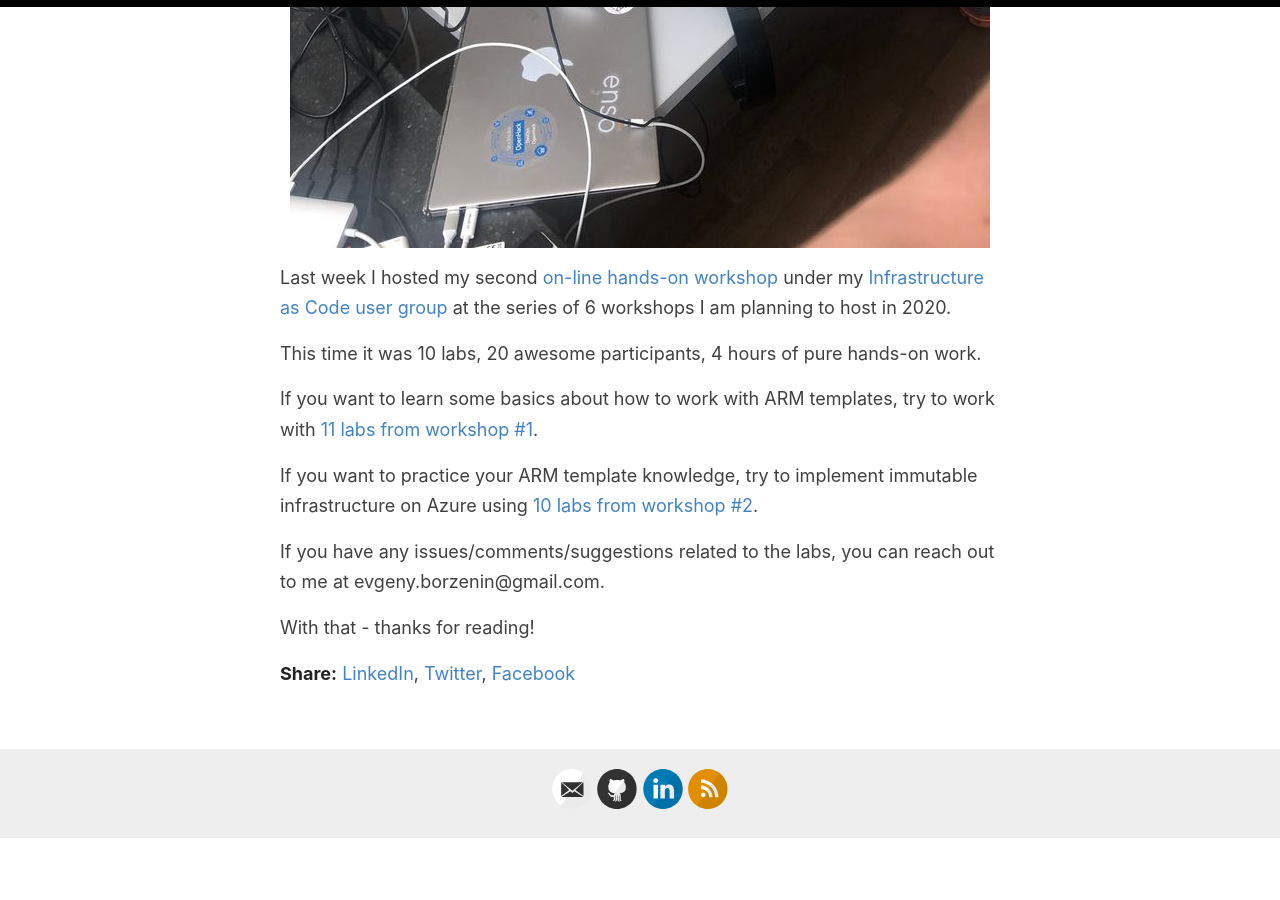
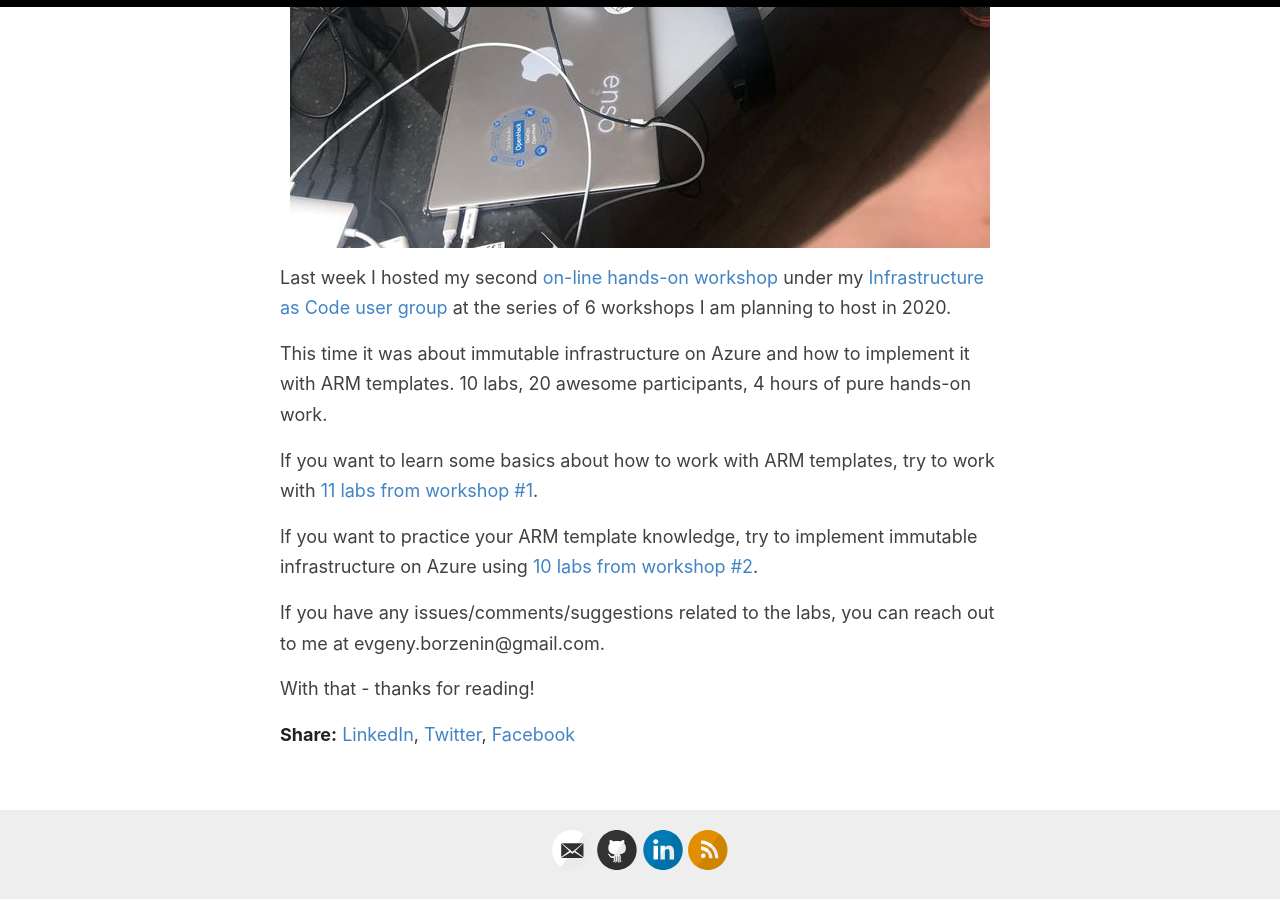
Before and after one commit to evgenyb/evgenyb.github.io, a Jekyll site: the page built from _posts/2020-06-01-iac-ws2-labs.md, in a window 1280 px wide and 900 px high, scrolled down 1046 px. Built offline with Jekyll 4.4.1, drawn with Linux system fonts in a browser that asks for light colours; before the commit the page ends 1885 px from its top, so only the background shows below that.

Commit message:
Wrking with the text

```diff
--- a/_posts/2020-06-01-iac-ws2-labs.md
+++ b/_posts/2020-06-01-iac-ws2-labs.md
@@ -9,7 +9,8 @@ categories: [ARM templates, Workshops, IaC, Infrastructure As Code]
 
 Last week I hosted my second [on-line hands-on workshop](https://www.meetup.com/Infrastructure-As-Code-User-Group-Oslo/events/270624160/) under my [Infrastructure as Code user group](https://www.meetup.com/Infrastructure-As-Code-User-Group-Oslo) at the series of 6 workshops I am planning to host in 2020.
 
-This time it was 10 labs, 20 awesome participants, 4 hours of pure hands-on work.
+This time it was about immutable infrastructure on Azure and how to implement it with ARM templates.
+10 labs, 20 awesome participants, 4 hours of pure hands-on work.
 
 If you want to learn some basics about how to work with ARM templates, try to work with [11 labs from workshop #1](https://github.com/evgenyb/iac-meetup/blob/master/workshops/01-how-to-live-in-harmony-with-ARM-templates/agenda.md).
 
```
